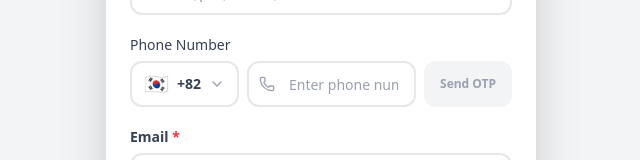
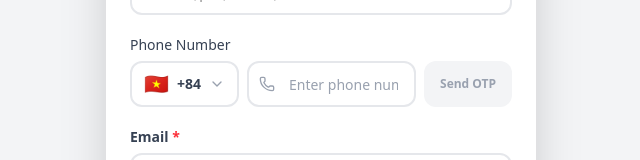
Before and after one commit to 500stayviet/500stayvn, a Next.js app in the folder frontend/: page /signup in a window 1280 px wide. Shown: the part 272-432 px from the top of the page, without its empty margins (319-959 px from the left). Built offline with nearby package versions, Linux system fonts and the light colour scheme.

Commit message:
v0시작전

```diff
--- a/frontend/src/components/auth/InternationalPhoneInput.tsx
+++ b/frontend/src/components/auth/InternationalPhoneInput.tsx
@@ -122,7 +122,7 @@ export default function InternationalPhoneInput({
   disabled = false,
   initialValue = ''
 }: InternationalPhoneInputProps) {
-  const [selectedCountry, setSelectedCountry] = useState<CountryConfig>(COUNTRIES.KR);
+  const [selectedCountry, setSelectedCountry] = useState<CountryConfig>(COUNTRIES.VN);
   const [phoneNumber, setPhoneNumber] = useState('');
   const [isDropdownOpen, setIsDropdownOpen] = useState(false);
   const [otpCooldown, setOtpCooldown] = useState(0);
```
